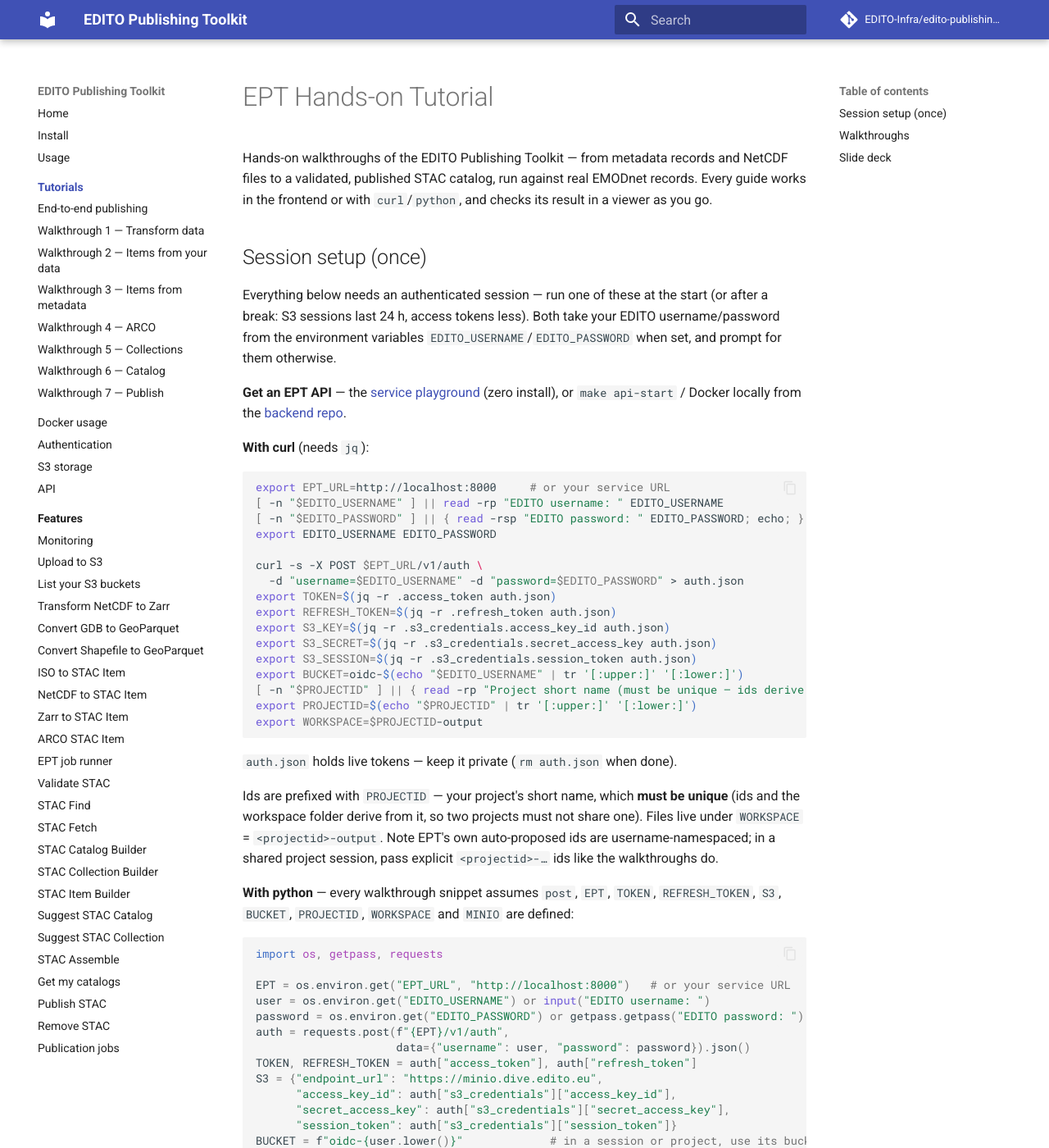
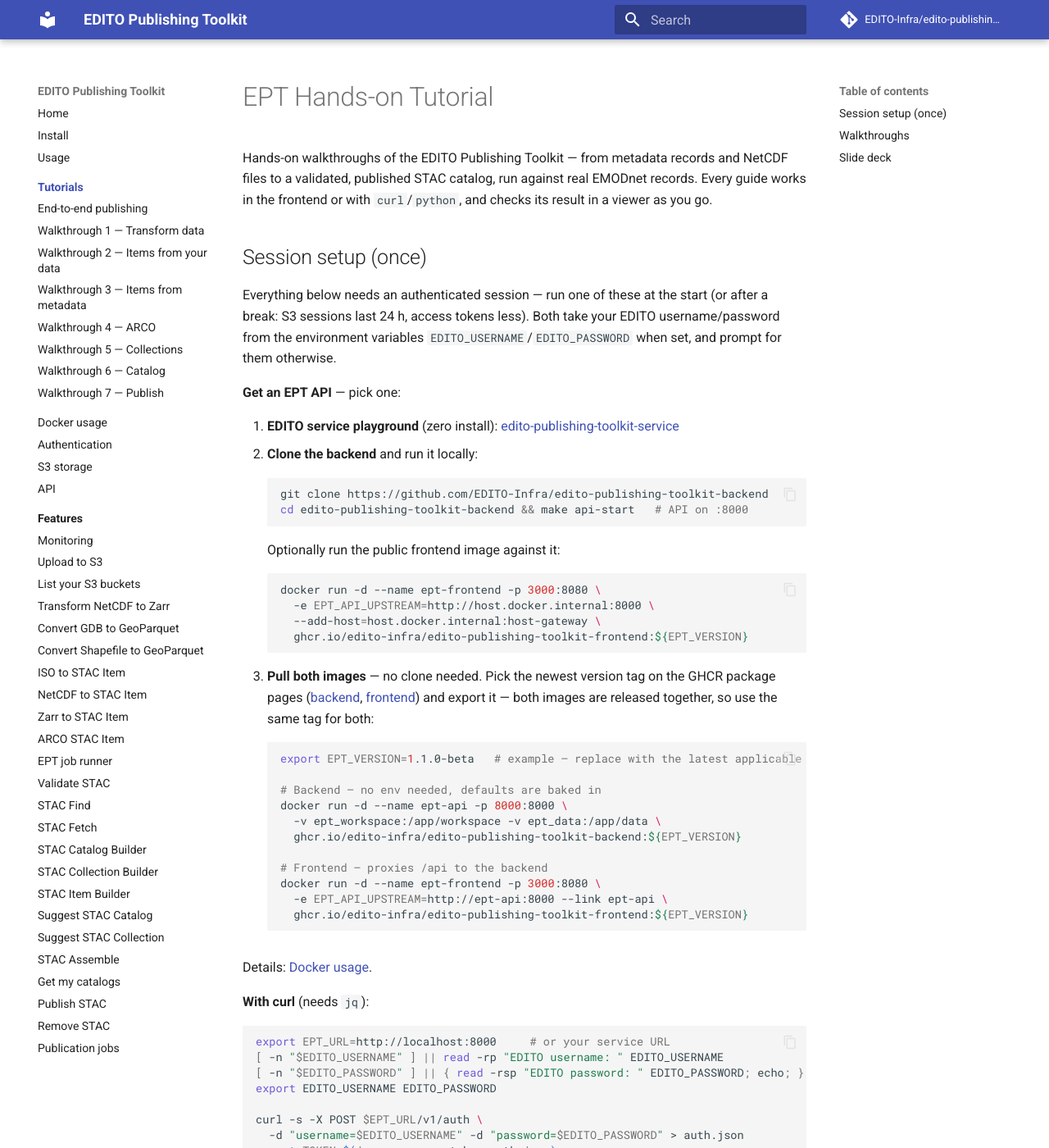
Before and after one commit to EDITO-Infra/edito-publishing-toolkit-backend, an MkDocs documentation site: the page built from docs/tutorials/ept-handson-tutorial/index.md, in a window 1280 px wide and 1400 px high. Shown: the whole window at 82% size. Built offline with MkDocs 1.6.1 and Material for MkDocs 9.7.7, drawn with Linux system fonts in a browser that asks for light colours; comment, search, counter and statistics services are not loaded; some of the changed text lies outside the part shown.

Commit message:
Add docs for running EPT from prebuilt GHCR images

````diff
--- a/docs/tutorials/ept-handson-tutorial/index.md
+++ b/docs/tutorials/ept-handson-tutorial/index.md
@@ -12,10 +12,48 @@
 take your EDITO username/password from the environment variables
 `EDITO_USERNAME`/`EDITO_PASSWORD` when set, and prompt for them otherwise.
 
-**Get an EPT API** — the
-[service playground](https://datalab.dive.edito.eu/launcher/service-playground/edito-publishing-toolkit-service)
-(zero install), or `make api-start` / Docker locally from the
-[backend repo](https://github.com/EDITO-Infra/edito-publishing-toolkit-backend).
+**Get an EPT API** — pick one:
+
+1. **EDITO service playground** (zero install):
+   [edito-publishing-toolkit-service](https://datalab.dive.edito.eu/launcher/service-playground/edito-publishing-toolkit-service)
+2. **Clone the backend** and run it locally:
+
+    ```bash
+    git clone https://github.com/EDITO-Infra/edito-publishing-toolkit-backend
+    cd edito-publishing-toolkit-backend && make api-start   # API on :8000
+    ```
+
+    Optionally run the public frontend image against it:
+
+    ```bash
+    docker run -d --name ept-frontend -p 3000:8080 \
+      -e EPT_API_UPSTREAM=http://host.docker.internal:8000 \
+      --add-host=host.docker.internal:host-gateway \
+      ghcr.io/edito-infra/edito-publishing-toolkit-frontend:${EPT_VERSION}
+    ```
+
+3. **Pull both images** — no clone needed. Pick the newest version tag on
+   the GHCR package pages
+   ([backend](https://github.com/EDITO-Infra/edito-publishing-toolkit-backend/pkgs/container/edito-publishing-toolkit-backend),
+   [frontend](https://github.com/EDITO-Infra/edito-publishing-toolkit-frontend/pkgs/container/edito-publishing-toolkit-frontend))
+   and export it — both images are released together, so use the same tag
+   for both:
+
+    ```bash
+    export EPT_VERSION=1.1.0-beta   # example — replace with the latest applicable tag
+
+    # Backend — no env needed, defaults are baked in
+    docker run -d --name ept-api -p 8000:8000 \
+      -v ept_workspace:/app/workspace -v ept_data:/app/data \
+      ghcr.io/edito-infra/edito-publishing-toolkit-backend:${EPT_VERSION}
+
+    # Frontend — proxies /api to the backend
+    docker run -d --name ept-frontend -p 3000:8080 \
+      -e EPT_API_UPSTREAM=http://ept-api:8000 --link ept-api \
+      ghcr.io/edito-infra/edito-publishing-toolkit-frontend:${EPT_VERSION}
+    ```
+
+   Details: [Docker usage](../../docker-usage.md).
 
 **With curl** (needs `jq`):
 
@@ -92,6 +130,10 @@
 6. [Catalog: assemble the final tree, validate](walkthroughs/walkthrough-6-catalog.md)
 7. [Publish: into the EDITO STAC API](walkthroughs/walkthrough-7-publish.md)
 
+> After publishing: your catalog is live in the EDITO STAC API, but **not
+> necessarily public** — making it visible beyond your project requires a
+> request to EDITO support.
+
 Prefer the request level first? Read
 [End-to-end publishing](../end-to-end-publishing.md).
 
````
Also changed, not shown: docs/docker-usage.md (+29 -1 lines), docs/install.md (+1 -1 lines), docs/tutorials/ept-handson-tutorial/ept-handson-tutorial.marp.md (+35 -22 lines).
